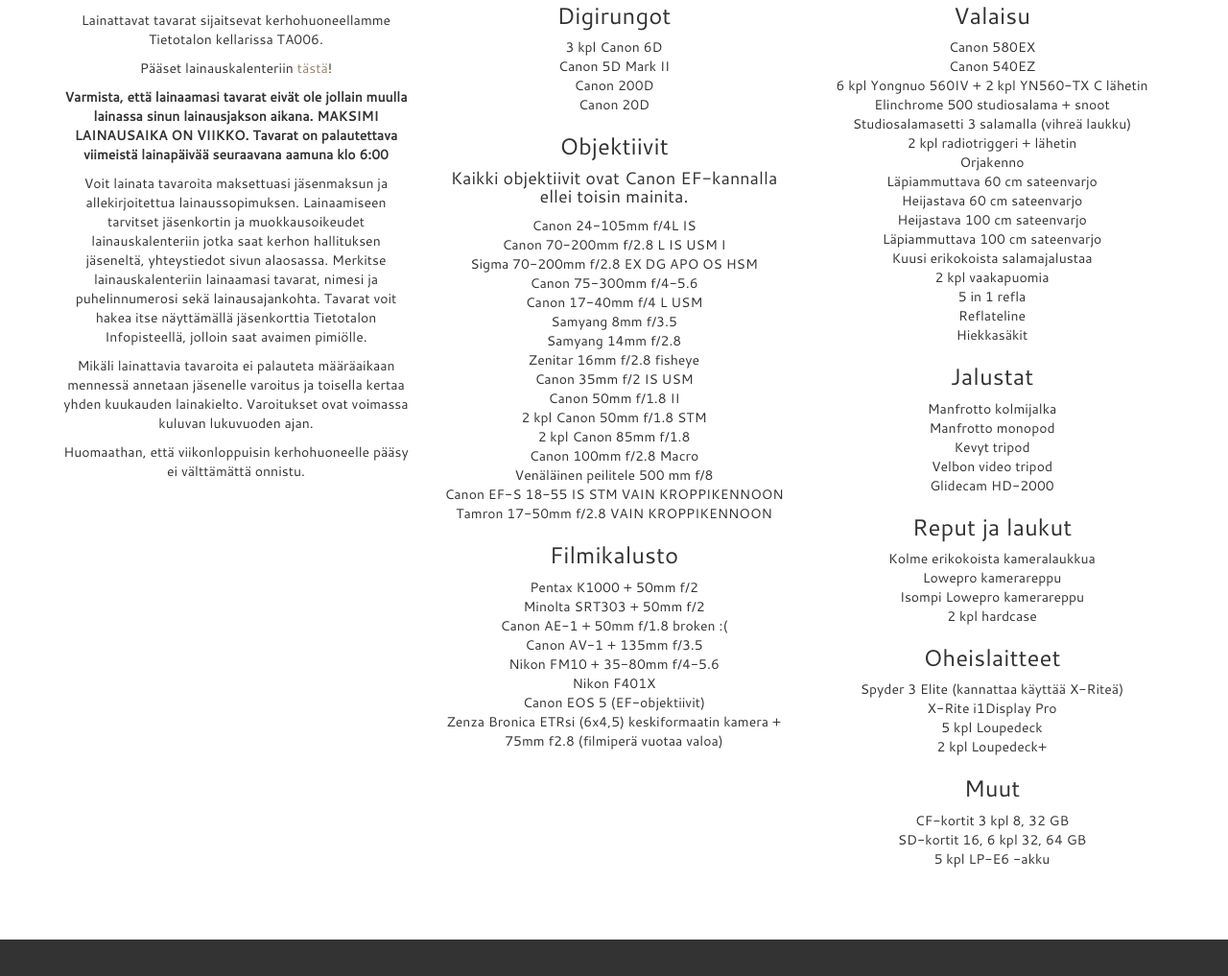
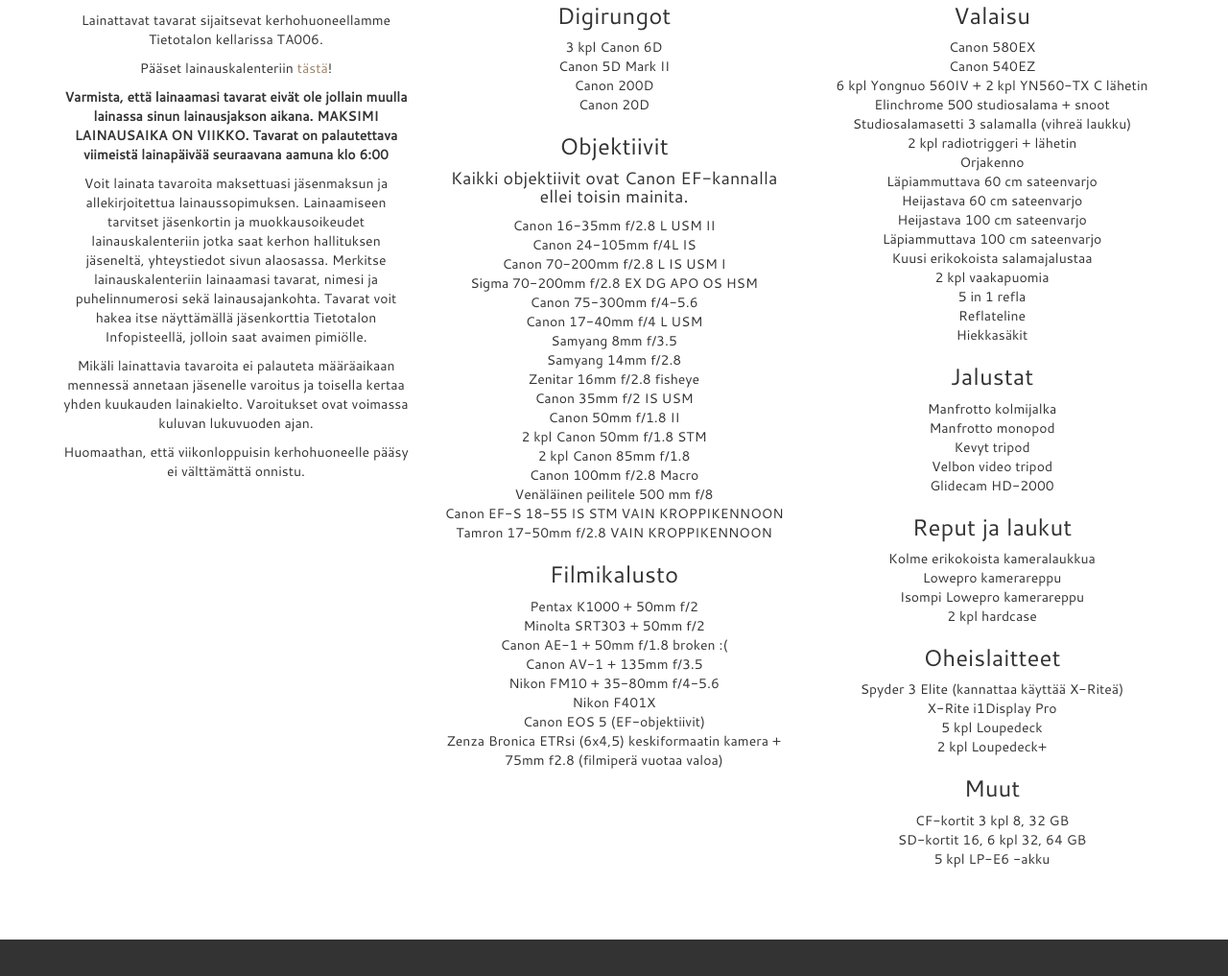
Before and after one commit to TT-kamerat/ttkamerat.fi, a Gatsby site: page / in a window 1280 px wide. Shown: the part 1959-2976 px from the top of the page at 96% size. Built offline with nearby package versions, Linux system fonts and the light colour scheme; Gatsby itself is replaced by a stand-in of ours.

Commit message:
Add recently purchased Canon 16-35 to gear list

```diff
--- a/src/components/sections/GearSection.js
+++ b/src/components/sections/GearSection.js
@@ -82,6 +82,12 @@
           [language.FINNISH]: 'Kaikki objektiivit ovat Canon EF-kannalla ellei toisin mainita.'
         },
         gear: [
+          {
+            name: {
+              [language.ENGLISH]: 'Canon 16-35mm f/2.8 L USM II',
+              [language.FINNISH]: 'Canon 16-35mm f/2.8 L USM II'
+            }
+          },
           {
             name: {
               [language.ENGLISH]: 'Canon 24-105mm f/4L IS',
```
